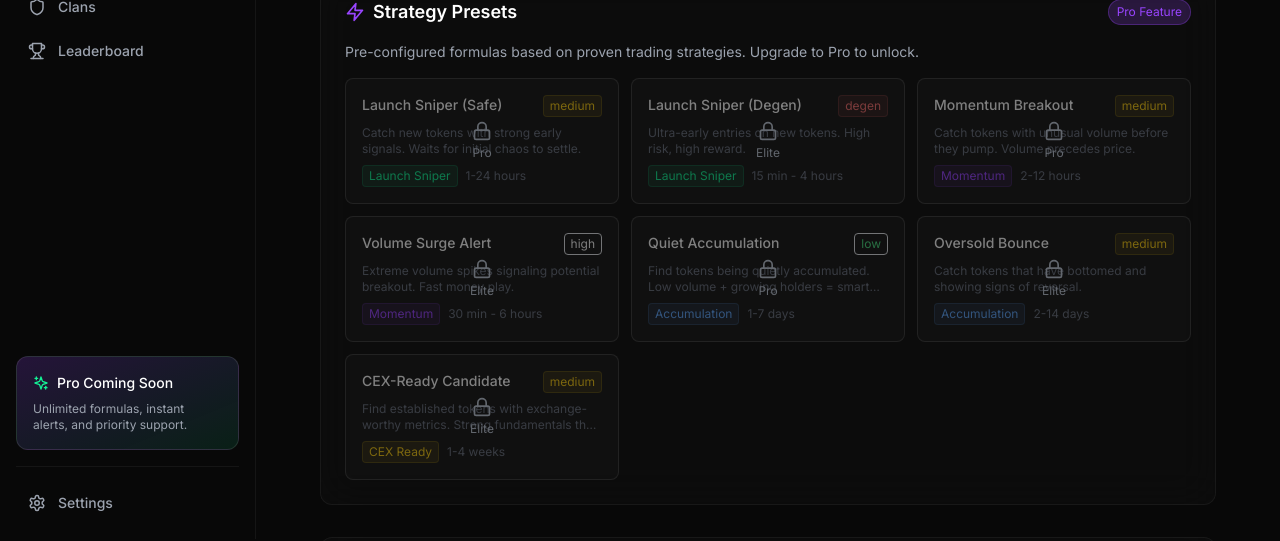
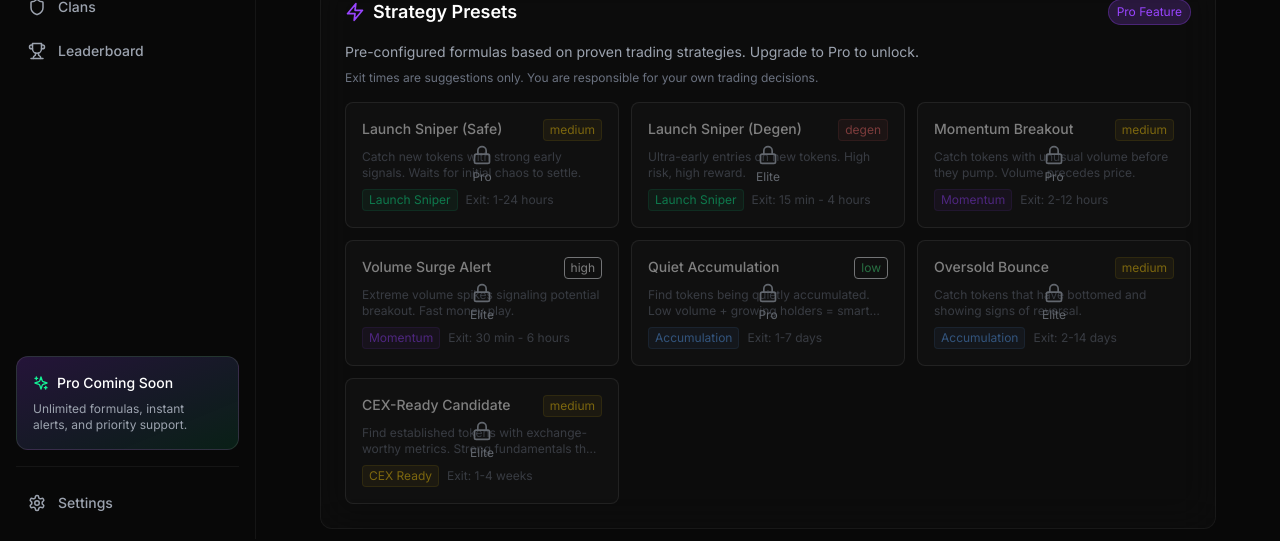
Before and after one commit to volynsal/degenarena, a Next.js app: page /formulas/new in a window 1280 px wide. Shown: the part 261-802 px from the top of the page. Built offline with nearby package versions, Linux system fonts and the light colour scheme; no server answers.

Commit message:
Clarify exit times as suggestions + add disclaimer

```diff
--- a/src/app/(dashboard)/formulas/new/page.tsx
+++ b/src/app/(dashboard)/formulas/new/page.tsx
@@ -290,8 +290,11 @@ export default function NewFormulaPage() {
           </div>
         </CardHeader>
         <CardContent>
-          <p className="text-sm text-gray-400 mb-4">
+          <p className="text-sm text-gray-400 mb-2">
             Pre-configured formulas based on proven trading strategies. {userTier === 'free' ? 'Upgrade to Pro to unlock.' : 'Click to auto-fill parameters.'}
+          </p>
+          <p className="text-xs text-gray-500 mb-4">
+            Exit times are suggestions only. You are responsible for your own trading decisions.
           </p>
           <div className="grid sm:grid-cols-2 lg:grid-cols-3 gap-3">
             {FORMULA_PRESETS.map((preset) => {
@@ -340,7 +343,9 @@ export default function NewFormulaPage() {
                     <span className={`text-xs px-1.5 py-0.5 rounded border ${STRATEGY_COLORS[preset.strategy]}`}>
                       {STRATEGY_LABELS[preset.strategy]}
                     </span>
-                    <span className="text-xs text-gray-500">{preset.holdTime}</span>
+                    <span className="text-xs text-gray-500" title="Suggested exit window">
+                      Exit: {preset.holdTime}
+                    </span>
                   </div>
                 </button>
               )
```
